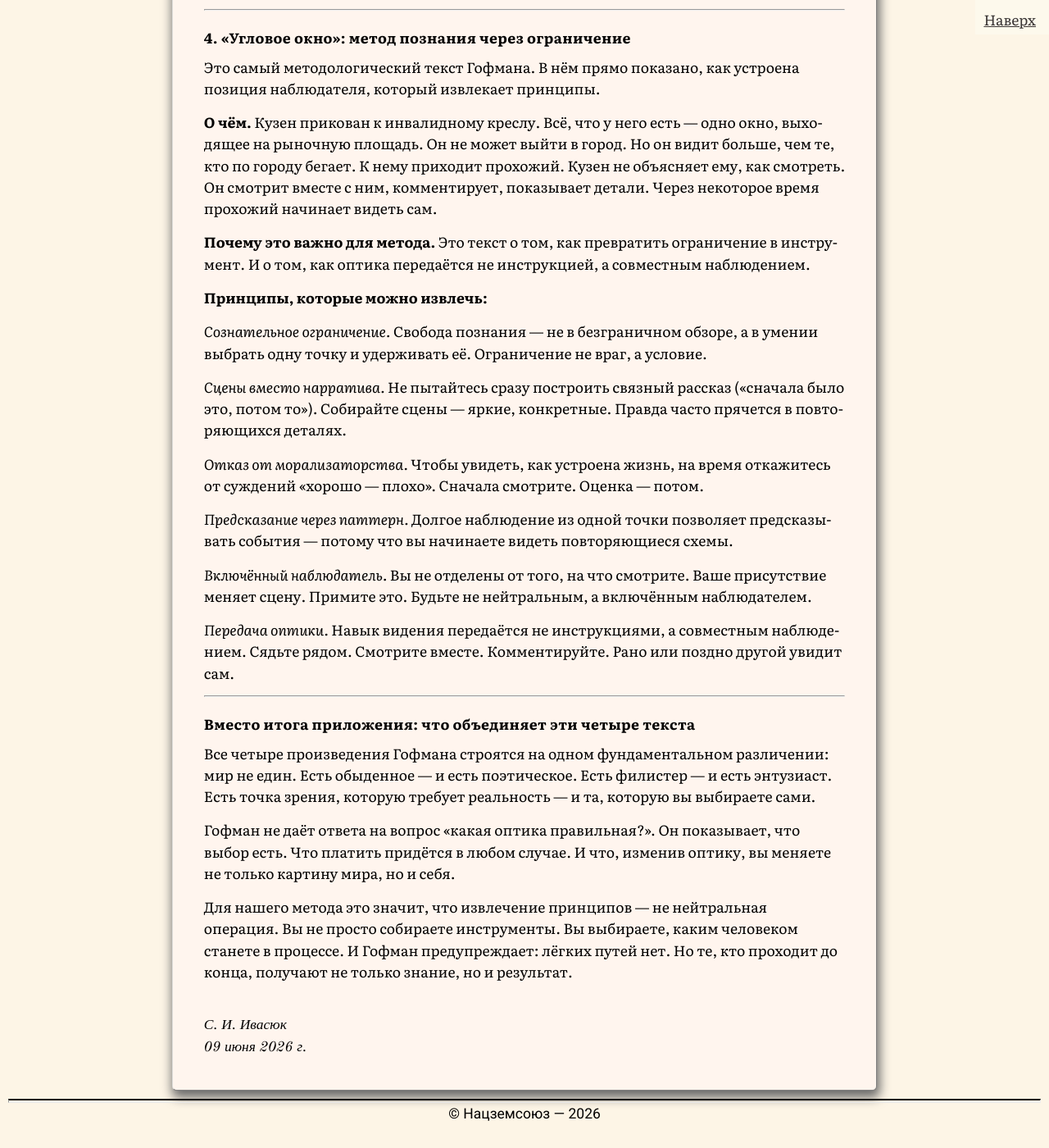
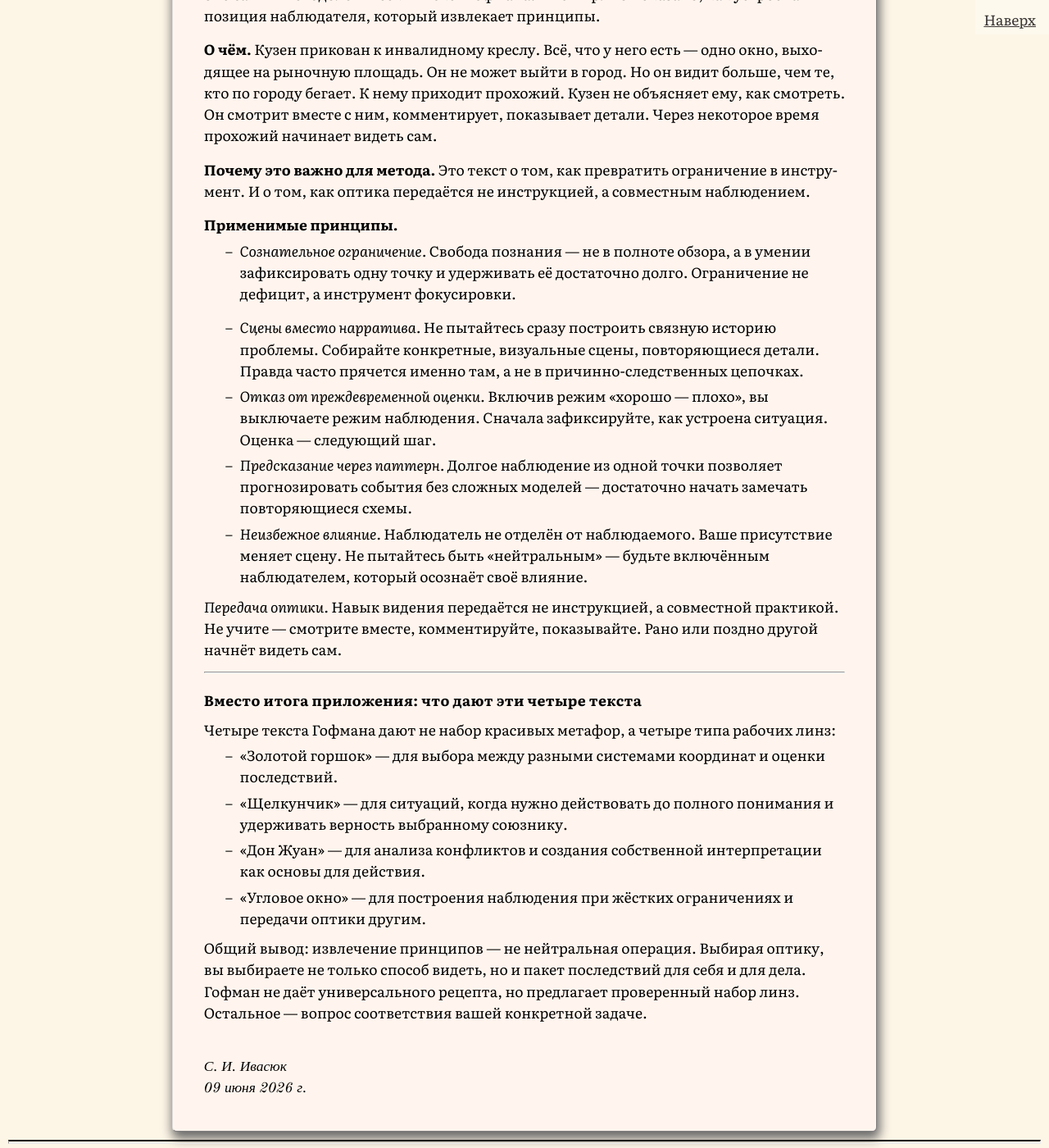
Before and after one commit to SergSi/land-use-art, a Jekyll site: the page built from _posts/2026-06-09-skaz.md, in a window 1280 px wide and 1400 px high, scrolled down 8979 px. Shown: the whole window at 82% size. Built offline with Jekyll 4.4.1, drawn with Linux system fonts in a browser that asks for light colours; some web fonts are replaced; some of the changed text lies outside the part shown.

Commit message:
Update 2026-06-09-skaz.md

```diff
--- a/_posts/2026-06-09-skaz.md
+++ b/_posts/2026-06-09-skaz.md
@@ -164,17 +164,14 @@
 
 **Почему это важно для метода.** Гофман показывает: выбор оптики — это не интеллектуальное упражнение. Это жизненное решение с реальными последствиями.
 
-**Принципы, которые можно извлечь:**
+**Применимые принципы.**
 
-*Два мира сосуществуют.* Обыденная реальность и поэтическая (волшебная, глубинная) — обе реальны. Разница — в оптике. Не спрашивайте «как оно на самом деле?». Спрашивайте «какая оптика нужна для моей задачи?».
+- *Две реальности сосуществуют.* Обыденная и альтернативная — обе реальны. Вопрос не в том, «как на самом деле», а в том, какая оптика адекватна текущей задаче.
 
-*Различение энтузиаста и филистера.* Люди делятся не по уму или статусу, а по способности видеть. Энтузиаст смешон, непрактичен — но ему открыто то, что филистеру недоступно. Не пытайтесь переубедить тех, кто видит иначе. Но и не отказывайтесь от своей оптики, если она работает.
-
-*Испытания как фильтр.* Путь к новому знанию проходит через три испытания. Это не проверка силы — это последовательное освобождение от привязанности к обыденному (удобству, признанию, безопасности). Не бойтесь этих проверок. Они — часть метода.
-
-*Плата в обоих мирах.* Ансельм получает Арктиру, но остаётся для мира чудаком. Вероника получает уют и респектабельность, но навсегда прощается с чудом. Ни один выбор не «лучше». Выбирая оптику, вы выбираете последствия для своей жизни.
-
-*Невидимый университет.* У тех, кто видит больше, есть своё сообщество — даже если они никогда не встречались лично. Если вы чувствуете себя одиноким со своей оптикой, помните: другие видят то же. Вы не одни.
+- *Различение типов.* Энтузиаст видит то, чего филистер не замечает, но платит за это непониманием и отсутствием гарантий. Не пытайтесь переубедить тех, кто работает в другой оптике. Проверяйте, кто из них может быть полезен для вашей задачи.
+- *Испытания как фильтр.* Любой нестандартный путь предполагает серию проверок. Они не наказание, а механизм отсева тех, кто не готов принять цену выбора.
+- *Плата в обоих вариантах.* Ансельм получает доступ к новым возможностям, но теряет репутацию в обыденном мире. Вероника получает стабильность, но навсегда закрывает доступ к альтернативным решениям. Выбор оптики — это выбор пакета последствий.
+- *Невидимый ресурс.* Те, кто работает с нестандартной оптикой, не одиноки — существует сообщество (явное или неявное), которое можно активировать при необходимости.
 
 ---
 
@@ -186,15 +183,13 @@
 
 **Почему это важно для метода.** Здесь действие предшествует пониманию. Мари не анализирует — она бросается в бой. И только пройдя через потери, получает новое знание.
 
-**Принципы, которые можно извлечь:**
+**Применимые принципы.**
 
-*Верность некрасивому.* Ценность союзника определяется не внешностью, а его подлинной сущностью. В конфликте не поддавайтесь на внешний блеск и громкие речи. Ищите того, кто выглядит невзрачно, но хранит в себе силу.
+- *Верность некрасивому.* Ценность союзника определяется не внешним статусом, а его подлинной функцией. В переговорах и проектах не поддавайтесь на внешний блеск — проверяйте, кто реально может решить задачу.
 
-*Жертва как инвестиция.* То, что вы отдаёте, не пропадает — оно становится топливом для превращения. Жертва ради жертвы бессмысленна. Жертва как осознанное вложение — принцип.
-
-*Смена оптики через действие.* Нельзя просто «решить» изменить точку зрения. Она меняется, когда вы начинаете действовать по-новому. Принцип жив не в голове, а в руках.
-
-*Уязвимость через хрупкость.* Слабое место противника — не всегда очевидная слабость. Часто выигрыш достигается не прямым ударом по сильной позиции, а воздействием на точку, которая кажется мелочью.
+- *Ресурс как инвестиция.* Отданное не пропадает, а становится топливом для превращения. Единственное условие — жертва должна быть осознанной, а не автоматической.
+- *Смена оптики через действие.* Нельзя сменить точку зрения решением. Она меняется только как результат нового поведения. Начните делать — оптика подтянется.
+- *Уязвимость противника.* Сильная система всегда имеет хрупкую точку (сладости для Мышиного короля). Её поиск часто эффективнее прямого столкновения.
 
 ---
 
@@ -206,13 +201,11 @@
 
 **Почему это важно для метода.** Здесь процесс интерпретации показан изнутри. И — предупреждение: интерпретация меняет того, кто интерпретирует. И иногда — саму реальность.
 
-**Принципы, которые можно извлечь:**
+**Применимые принципы.**
 
-*Интерпретация как творчество.* Не ищите «единственно верное» объяснение. Стройте свою картину. Пропускайте реальность через себя. Она не будет истиной в последней инстанции — но будет вашей. И этого достаточно для действия.
-
-*Конфликт натур.* В основе любого значимого события лежит борьба двух начал. Не ищите «правую» и «виноватую» сторону. Ищите две логики, которые сталкиваются.
-
-*Двойная оптика.* Можно одновременно быть внутри ситуации (участником) и смотреть на неё со стороны (наблюдателем). Не пытайтесь выбрать одну роль. Удерживайте обе.
+- *Интерпретация как создание.* Вы не находите единственное значение ситуации — вы строите свою картину, которая становится основой для действия. Она не будет истиной в последней инстанции, но будет вашей. Этого достаточно.
+- *Конфликт натур.* В основе любого сложного события лежит столкновение двух логик, двух типов интересов. Не ищите правого и виноватого — ищите структуру столкновения.
+- *Двойная позиция.* Эффективный анализ требует удержания двух ролей одновременно: участника (внутри ситуации) и наблюдателя (над ней). Не пытайтесь выбрать одну — они дополняют друг друга.
 
 ---
 
@@ -224,26 +217,26 @@
 
 **Почему это важно для метода.** Это текст о том, как превратить ограничение в инструмент. И о том, как оптика передаётся не инструкцией, а совместным наблюдением.
 
-**Принципы, которые можно извлечь:**
+**Применимые принципы.**
 
-*Сознательное ограничение.* Свобода познания — не в безграничном обзоре, а в умении выбрать одну точку и удерживать её. Ограничение не враг, а условие.
+- *Сознательное ограничение.* Свобода познания — не в полноте обзора, а в умении зафиксировать одну точку и удерживать её достаточно долго. Ограничение не дефицит, а инструмент фокусировки.
 
-*Сцены вместо нарратива.* Не пытайтесь сразу построить связный рассказ («сначала было это, потом то»). Собирайте сцены — яркие, конкретные. Правда часто прячется в повторяющихся деталях.
+- *Сцены вместо нарратива.* Не пытайтесь сразу построить связную историю проблемы. Собирайте конкретные, визуальные сцены, повторяющиеся детали. Правда часто прячется именно там, а не в причинно-следственных цепочках.
+- *Отказ от преждевременной оценки.* Включив режим «хорошо — плохо», вы выключаете режим наблюдения. Сначала зафиксируйте, как устроена ситуация. Оценка — следующий шаг.
+- *Предсказание через паттерн.* Долгое наблюдение из одной точки позволяет прогнозировать события без сложных моделей — достаточно начать замечать повторяющиеся схемы.
+- *Неизбежное влияние.* Наблюдатель не отделён от наблюдаемого. Ваше присутствие меняет сцену. Не пытайтесь быть «нейтральным» — будьте включённым наблюдателем, который осознаёт своё влияние.
 
-*Отказ от морализаторства.* Чтобы увидеть, как устроена жизнь, на время откажитесь от суждений «хорошо — плохо». Сначала смотрите. Оценка — потом.
-
-*Предсказание через паттерн.* Долгое наблюдение из одной точки позволяет предсказывать события — потому что вы начинаете видеть повторяющиеся схемы.
-
-*Включённый наблюдатель.* Вы не отделены от того, на что смотрите. Ваше присутствие меняет сцену. Примите это. Будьте не нейтральным, а включённым наблюдателем.
-
-*Передача оптики.* Навык видения передаётся не инструкциями, а совместным наблюдением. Сядьте рядом. Смотрите вместе. Комментируйте. Рано или поздно другой увидит сам.
+*Передача оптики.* Навык видения передаётся не инструкцией, а совместной практикой. Не учите — смотрите вместе, комментируйте, показывайте. Рано или поздно другой начнёт видеть сам.
 
 ---
 
-#### Вместо итога приложения: что объединяет эти четыре текста
+#### Вместо итога приложения: что дают эти четыре текста
 
-Все четыре произведения Гофмана строятся на одном фундаментальном различении: мир не един. Есть обыденное — и есть поэтическое. Есть филистер — и есть энтузиаст. Есть точка зрения, которую требует реальность — и та, которую вы выбираете сами.
+Четыре текста Гофмана дают не набор красивых метафор, а четыре типа рабочих линз:
 
-Гофман не даёт ответа на вопрос «какая оптика правильная?». Он показывает, что выбор есть. Что платить придётся в любом случае. И что, изменив оптику, вы меняете не только картину мира, но и себя.
+- «Золотой горшок» — для выбора между разными системами координат и оценки последствий.
+- «Щелкунчик» — для ситуаций, когда нужно действовать до полного понимания и удерживать верность выбранному союзнику.
+- «Дон Жуан» — для анализа конфликтов и создания собственной интерпретации как основы для действия.
+- «Угловое окно» — для построения наблюдения при жёстких ограничениях и передачи оптики другим.
 
-Для нашего метода это значит, что извлечение принципов — не нейтральная операция. Вы не просто собираете инструменты. Вы выбираете, каким человеком станете в процессе. И Гофман предупреждает: лёгких путей нет. Но те, кто проходит до конца, получают не только знание, но и результат.
+Общий вывод: извлечение принципов — не нейтральная операция. Выбирая оптику, вы выбираете не только способ видеть, но и пакет последствий для себя и для дела. Гофман не даёт универсального рецепта, но предлагает проверенный набор линз. Остальное — вопрос соответствия вашей конкретной задаче.
```
